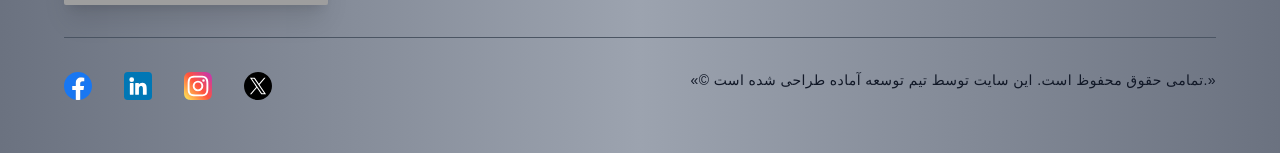
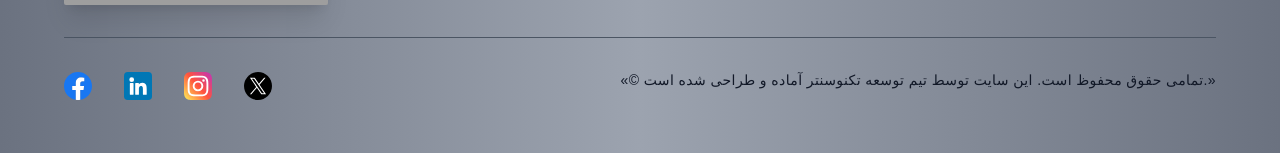
Before and after one commit to Const-Ali/Ali-sel, a React (Vite) app: page / in a window 1280 px wide. Shown: the part 3635-3788 px from the top of the page. Built offline with nearby package versions, Linux system fonts and the light colour scheme; data requests are answered from the project's data file; grey boxes are pictures that could not be loaded.

Commit message:
add prograph

```diff
--- a/src/Components/Footer/Footer.tsx
+++ b/src/Components/Footer/Footer.tsx
@@ -238,8 +238,8 @@ const Footer: React.FC = () => {
           </div>
 
           <p className="text-gray-900 text-sm">
-            «© تمامی حقوق محفوظ است. این سایت توسط تیم توسعه آماده طراحی شده
-            است.»
+            «© تمامی حقوق محفوظ است. این سایت توسط تیم توسعه تکنوسنتر آماده و
+            طراحی شده است.»
           </p>
         </div>
       </footer>
```
